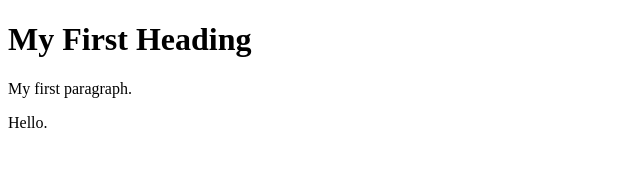
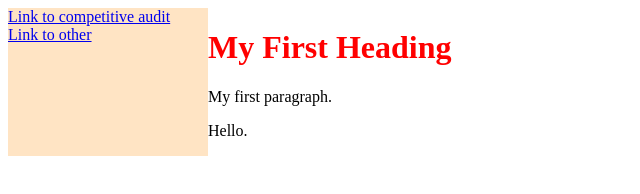
Before and after one commit to KenPowerClassroom/ixd-project-2024-TymekWalichnowski, a plain HTML site: page index.html in a window 1280 px wide. Shown: the whole page, without its empty margins (0-640 px from the left). Drawn offline with Linux system fonts and the light colour scheme.

Commit message:
Added style, competitive audit and "other" pages

```diff
--- a/index.html
+++ b/index.html
@@ -1,11 +1,21 @@
 <!DOCTYPE html>
 <html>
-<body>
+    <link rel = "stylesheet" type="text/css" href= "./style.css"/>
+    <body>
+        <div id="nav">
+            <div>
+             <a href="competitiveaudit.html">Link to competitive audit</a>
+            </div>
+            <div>
+             <a href="other.html">Link to other</a>
+            </div>
+        </div>
 
-<h1>My First Heading</h1>
-<p>My first paragraph.</p>
-<p>Hello.</p>
+        <div>
+            <h1>My First Heading</h1>
+            <p>My first paragraph.</p>
+            <p>Hello.</p>
+        </div>
 
-
-</body>
+    </body>
 </html>
--- /dev/null
+++ b/style.css
@@ -0,0 +1,16 @@
+h1{
+    color:red;
+}
+
+body{
+    display: flex;
+}
+
+#nav a{
+    background-color:bisque;
+}
+
+#nav{
+    min-width: 200px;
+    background-color:bisque;
+}
```
Also changed, not shown: competitiveaudit.html (added, +3 -0 lines), other.html (added).
